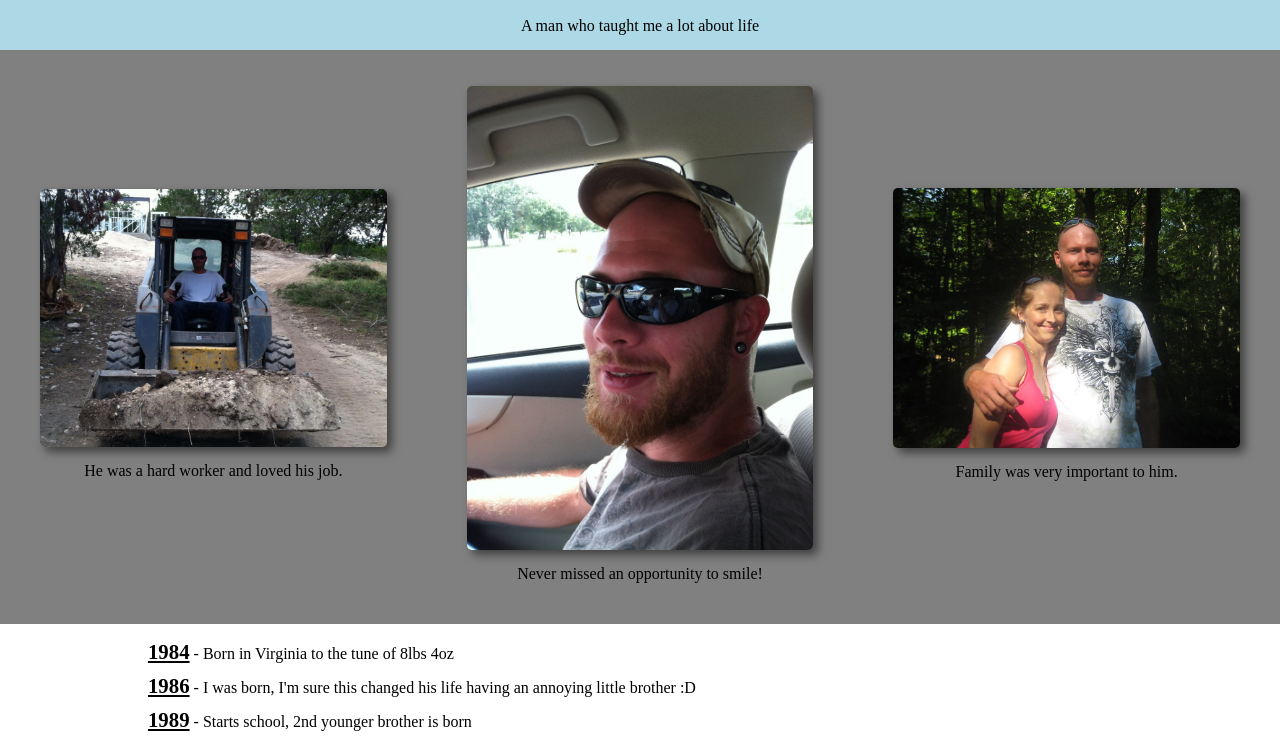
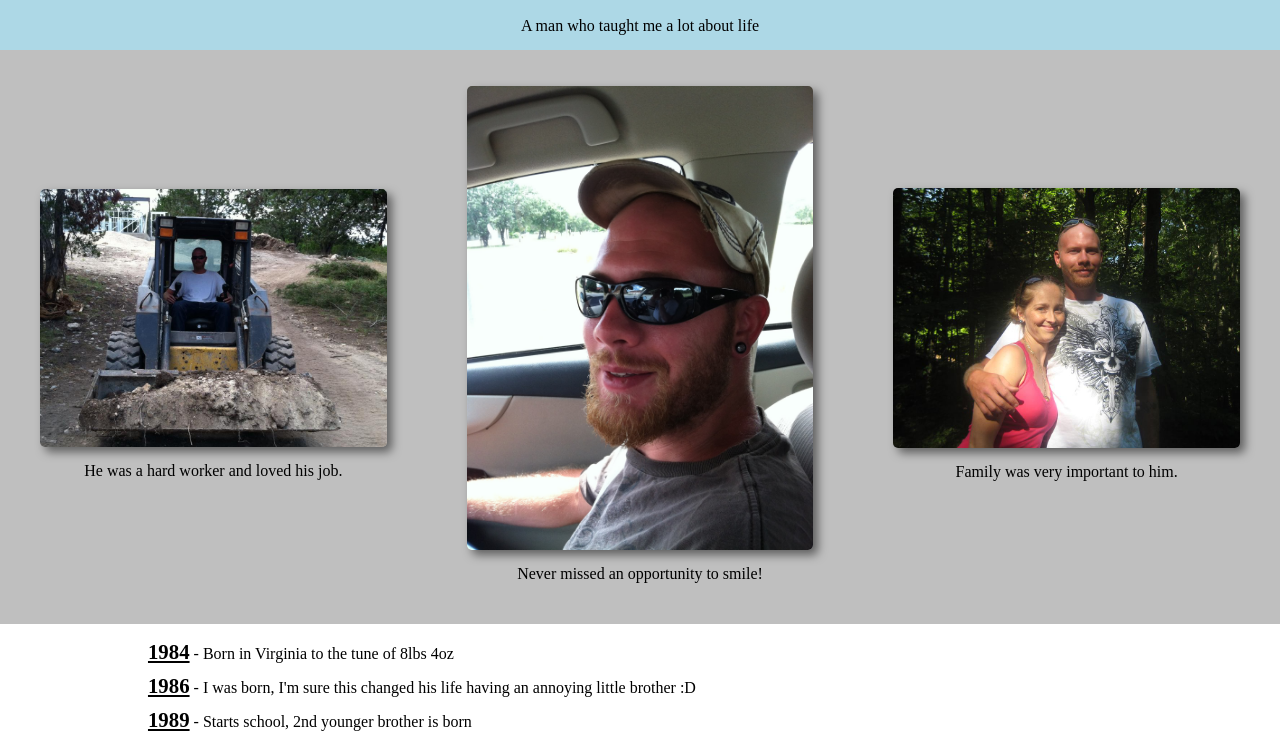
Before and after one commit to JS-goose/Projects, a plain HTML site: page freeCodeCamp Projects/tribute-page/index.html in a window 1280 px wide. Shown: the part 50-789 px from the top of the page. Drawn offline with Linux system fonts and the light colour scheme.

Commit message:
reduced opacity on img div

```diff
--- a/freeCodeCamp Projects/tribute-page/css/styles.css
+++ b/freeCodeCamp Projects/tribute-page/css/styles.css
@@ -28,7 +28,7 @@ body {
   display: grid;
   grid-template-columns: repeat(3, 1fr);
   width: 100%;
-  background-color: grey;
+  background-color: rgba(128, 128, 128, 0.5);
   padding: 20px 0;
 }
 
```
